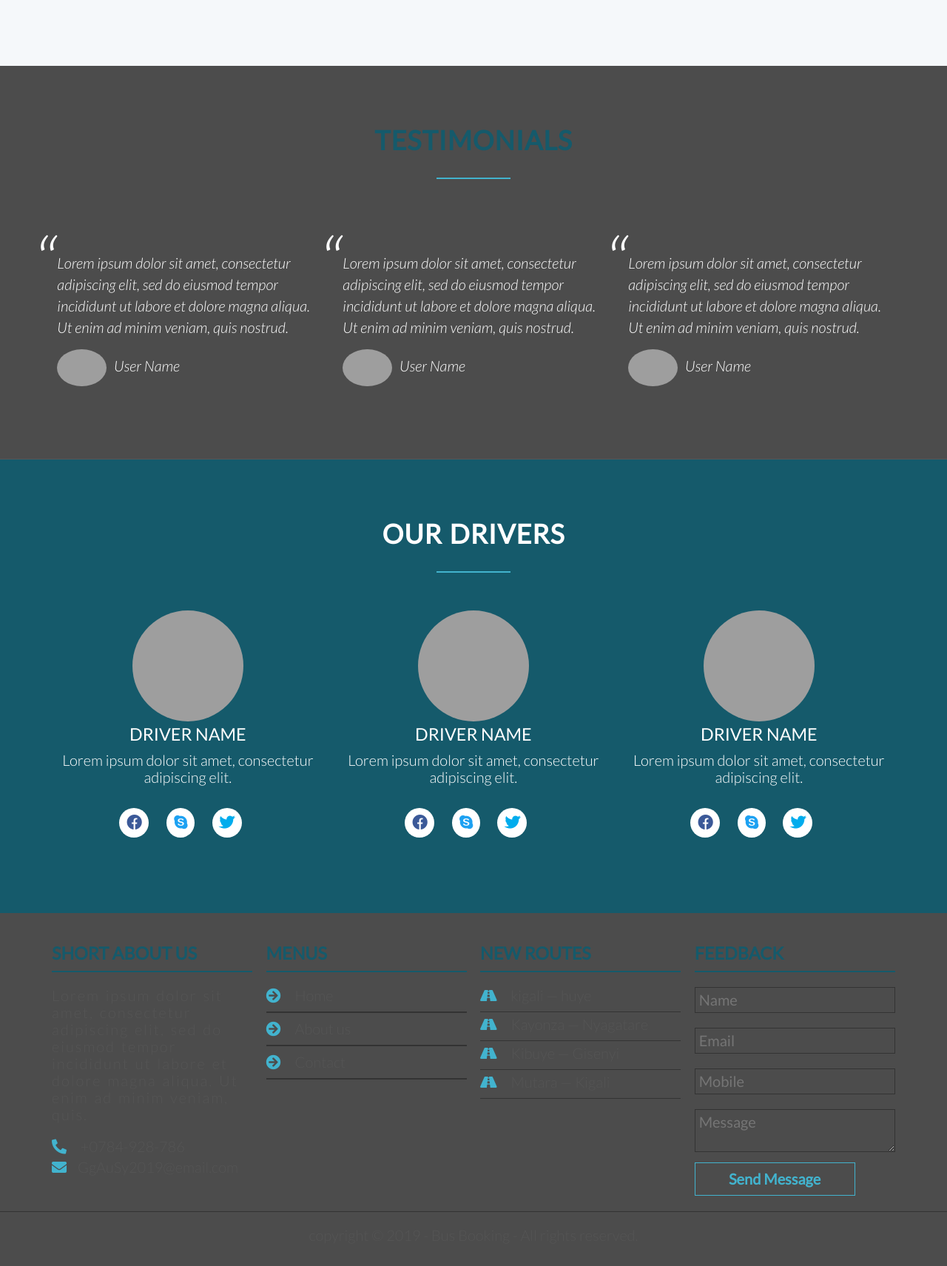
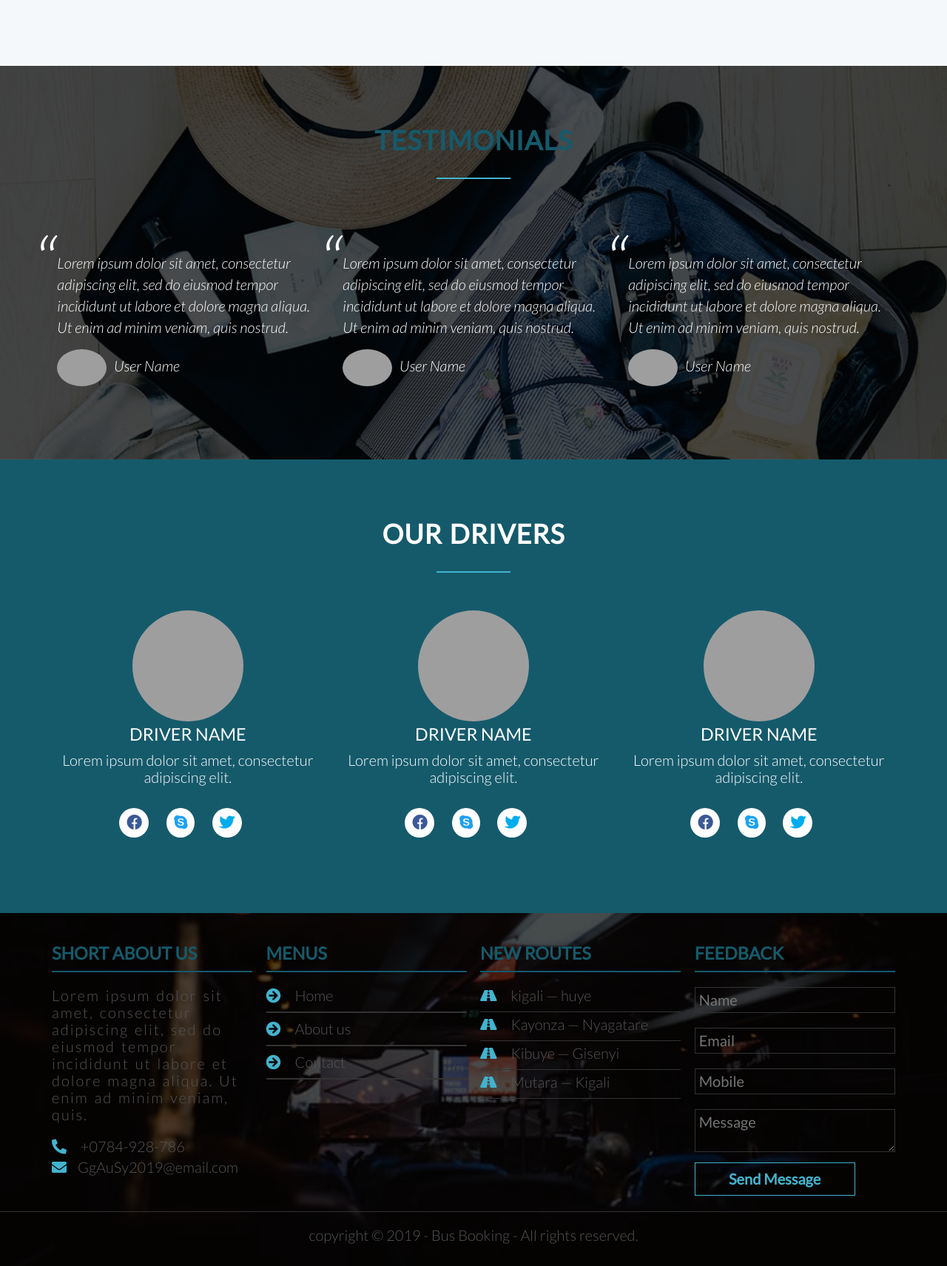
Before and after one commit to QuaGranUtineY/wayfarer_web, a plain HTML site: page UI/index.html in a window 1280 px wide. Shown: the part 1338-3049 px from the top of the page at 74% size. Drawn offline with Linux system fonts and the light colour scheme; grey boxes are pictures that could not be loaded; files whose address does not match are found by name.

Commit message:
updated css file
image dislocated

```diff
--- a/UI/css/index.css
+++ b/UI/css/index.css
@@ -333,7 +333,7 @@ h1{
 /*------- TESTIMONIAL-SECTION-styles --------*/
 /*----------------------------------------------*/
 .testimonials-section{
-    background: linear-gradient(rgba(0,0,0,0.7),rgba(0,0,0,0.7)), url("../css/bg-imgs/bag-packed-travel.jpeg") no-repeat;
+    background: linear-gradient(rgba(0,0,0,0.7),rgba(0,0,0,0.7)), url("../images/bag-packed-travel.jpeg") no-repeat;
     background-size: cover;
     background-attachment: fixed;
     background-position: center;
@@ -424,7 +424,7 @@ cite img{
 /*------- FOOTER-SECTION-styles --------*/
 /*----------------------------------------------*/
 .footer-nav{
-    background: linear-gradient(rgba(0,0,0,0.7),rgba(0,0,0,0.7)), url('../css/bg-imgs/bus-inside.jpeg') no-repeat;
+    background: linear-gradient(rgba(0,0,0,0.7),rgba(0,0,0,0.7)), url('../images/bus-inside.jpeg') no-repeat;
     background-size: cover;
     background-position: center;
     background-attachment: fixed;
```
